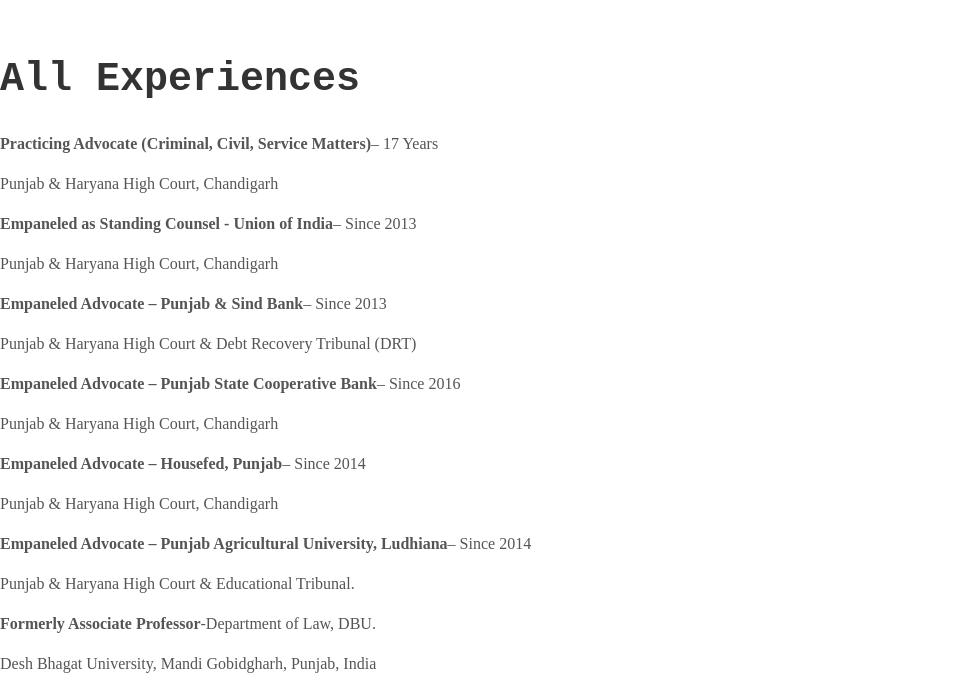
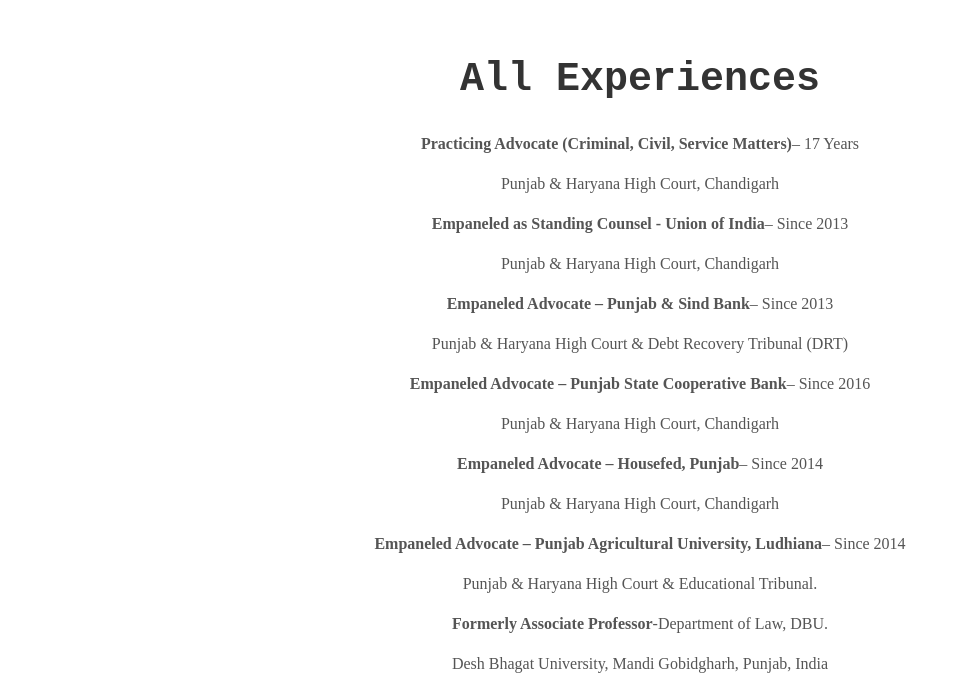
Before and after one commit to GPS-LAW/gpsassociates.github.io, a plain HTML site: page Mexp/index.html in a window 1280 px wide. Shown: the part 905-1597 px from the top of the page, without its empty margins (0-968 px from the left). Drawn offline with nearby package versions, Linux system fonts and the light colour scheme; files that its build step writes are made by us from their sources; files whose address does not match are found by name; a web font is replaced by a local one.

Commit message:
Update index.html

```diff
--- a/Mexp/index.html
+++ b/Mexp/index.html
@@ -9,6 +9,10 @@
 	<meta name="viewport" content="width=device-width, initial-scale=1">
 	<link rel="stylesheet" href="assets/css/style.css" />
 	<link rel="icon" href="assets/favicon.png" /> </head>
+	<style>
+		h1 {text-align: center;}
+		p {text-align: center;}
+	</style>
 
 <body>
 	<div id="particles-js">
```
